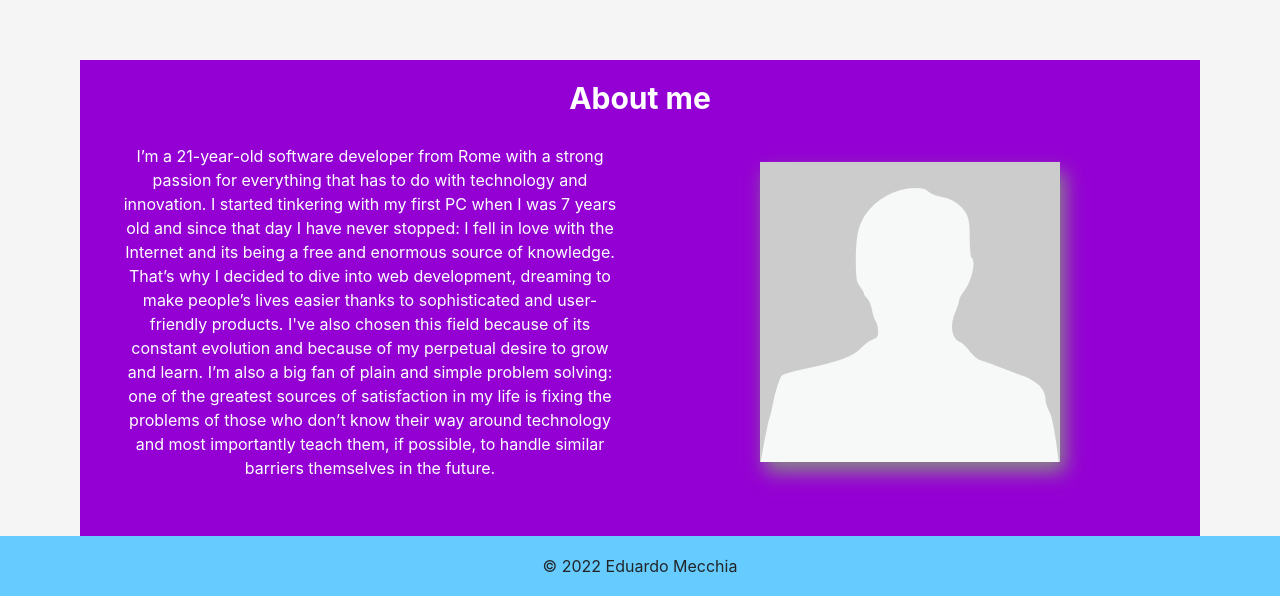
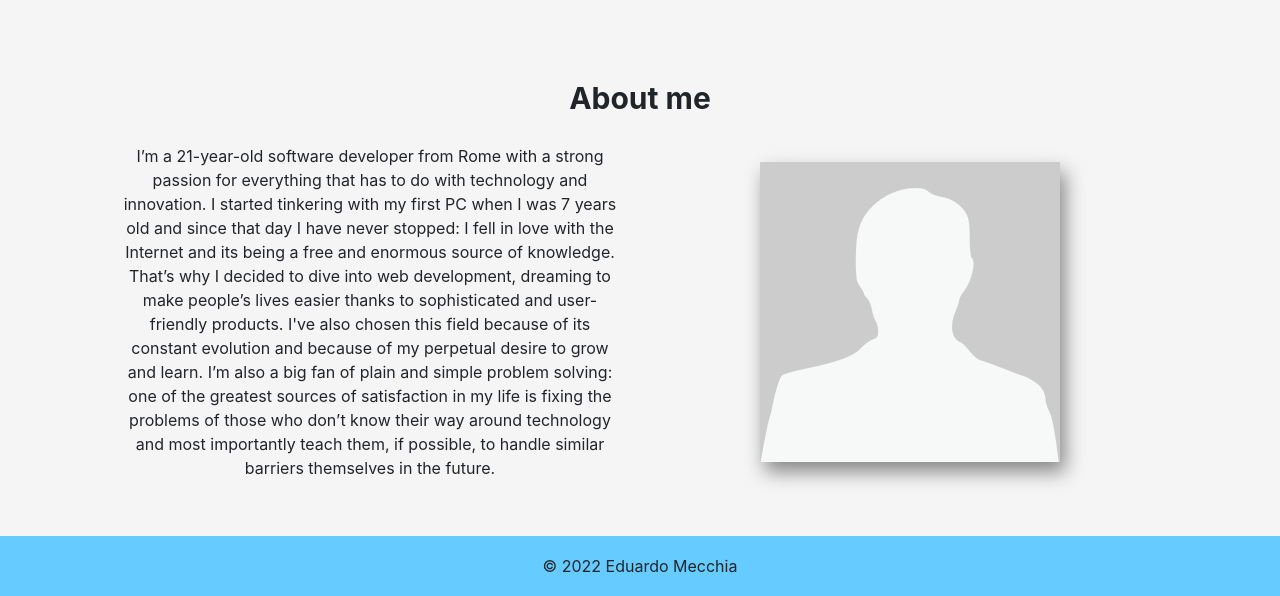
Before and after one commit to eduardomecchia/nuxt-portfolio, a Nuxt app: page / in a window 1280 px wide. Shown: the part 740-1336 px from the top of the page. Built offline with nearby package versions, Linux system fonts and the light colour scheme.

Commit message:
Remove debugging CSS from about me section

```diff
--- a/assets/css/main.scss
+++ b/assets/css/main.scss
@@ -26,8 +26,6 @@ body {
     }
 
     &__section {
-        background-color: darkviolet;
-        color: white;
         padding: 20px;
 
         &__heading {
--- a/pages/index.vue
+++ b/pages/index.vue
@@ -52,7 +52,6 @@
           <!-- Photo of me -->
           <figure class="home__section__content__figure">
             <b-img src="~/assets/images/person.png" fluid alt="Photo of me"></b-img>
-            <!-- <img src="~/assets/images/person.png" alt="Photo of me"> -->
           </figure>
         </div>
       </section>
```
